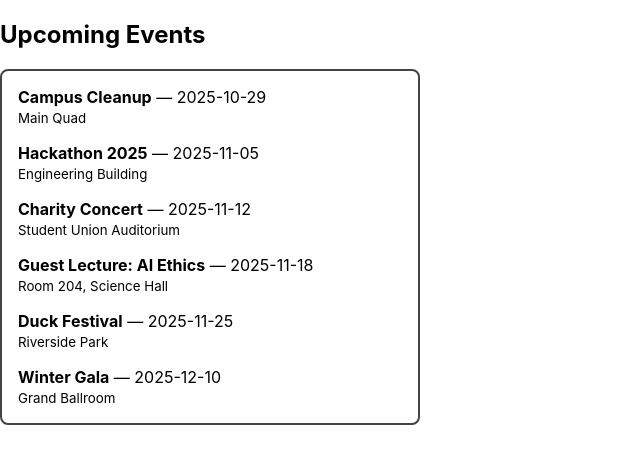
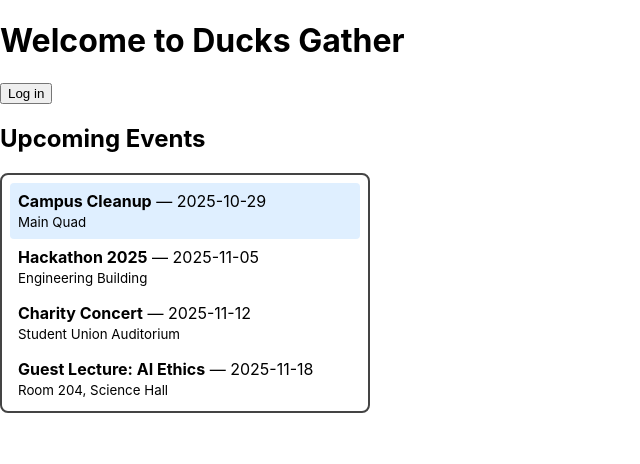
Before and after one commit to EElumba/DucksGather, a React (Create React App) app in the folder frontend/: page / in a window 1280 px wide. Shown: the top 464 px of the page, without its empty margins (0-640 px from the left). Built offline with nearby package versions, Linux system fonts and the light colour scheme.

Commit message:
fixed some redundant code, adjusted the index page to reflect the correct Ducks Gather title, and added a login button with the basic idea of email input for login

```diff
--- a/frontend/public/index.html
+++ b/frontend/public/index.html
@@ -24,7 +24,7 @@
       work correctly both with client-side routing and a non-root public URL.
       Learn how to configure a non-root public URL by running `npm run build`.
     -->
-    <title>React App</title>
+    <title>Ducks Gather</title>
   </head>
   <body>
     <noscript>You need to enable JavaScript to run this app.</noscript>
--- a/frontend/src/App.js
+++ b/frontend/src/App.js
@@ -1,183 +1,24 @@
-import React, { useState, useRef, useEffect } from "react";
+import { useState } from "react";
+import LoginButton from "./components/LoginButton";
+import EventList from "./components/EventList";
 
-const events = [
-  { id: 1, title: "Campus Cleanup", date: "2025-10-29", location: "Main Quad", description: "Join us to help clean up the campus park!" },
-  { id: 2, title: "Hackathon 2025", date: "2025-11-05", location: "Engineering Building", description: "24-hour coding event with prizes." },
-  { id: 3, title: "Charity Concert", date: "2025-11-12", location: "Student Union Auditorium", description: "A concert to raise funds for local charities." },
-  { id: 4, title: "Guest Lecture: AI Ethics", date: "2025-11-18", location: "Room 204, Science Hall", description: "A lecture on ethical challenges in artificial intelligence." },
-  { id: 5, title: "Duck Festival", date: "2025-11-25", location: "Riverside Park", description: "Celebrate the season with live music and food trucks!" },
-  { id: 6, title: "Winter Gala", date: "2025-12-10", location: "Grand Ballroom", description: "Formal event to close out the semester." },
-];
-
-export default function EventList() {
-  const [activeIndex, setActiveIndex] = useState(-1);
-  const [selectedEvent, setSelectedEvent] = useState(null);
-  const [listActivated, setListActivated] = useState(false);
-  const listRef = useRef(null);
-  const itemRefs = useRef([]);
-  const detailsHeadingRef = useRef(null);
-  const lastFocusedIndexRef = useRef(-1);
-
-  // Focus a specific event item
-  const focusItem = (index) => {
-    if (index >= 0 && index < events.length) {
-      itemRefs.current[index]?.focus();
-    }
-  };
-
-  // Enter or Space on listbox only activates the list (does NOT auto-select)
-  const handleListKeyDown = (e) => {
-    if (e.key === "Enter" || e.key === " ") {
-      e.preventDefault();
-      setListActivated(true);
-      return;
-    }
-
-    if (listActivated && (e.key === "ArrowDown" || e.key === "ArrowUp")) {
-      e.preventDefault();
-      const next =
-        e.key === "ArrowDown"
-          ? (activeIndex + 1) % events.length
-          : (activeIndex - 1 + events.length) % events.length;
-      focusItem(next === -1 ? 0 : next);
-    }
-  };
-
-  const handleItemFocus = (i) => setActiveIndex(i);
-
-  const handleItemKeyDown = (e, i) => {
-    if (e.key === "ArrowDown") {
-      e.preventDefault();
-      focusItem((i + 1) % events.length);
-    } else if (e.key === "ArrowUp") {
-      e.preventDefault();
-      focusItem((i - 1 + events.length) % events.length);
-    } else if (e.key === "Enter" || e.key === " ") {
-      e.preventDefault();
-      lastFocusedIndexRef.current = i;
-      setSelectedEvent(events[i]);
-    } else if (e.key === "Escape") {
-      e.preventDefault();
-      listRef.current?.focus();
-      setActiveIndex(-1);
-      setListActivated(false);
-    } else if (e.key === "Tab") {
-      setListActivated(false);
-      setActiveIndex(-1);
-    }
-  };
-
-  const handleItemClick = (i) => {
-    lastFocusedIndexRef.current = i;
-    setSelectedEvent(events[i]);
-  };
-
-  const closeDetails = () => {
-    setSelectedEvent(null);
-    const last = lastFocusedIndexRef.current;
-    if (last >= 0 && itemRefs.current[last]) {
-      setTimeout(() => itemRefs.current[last].focus(), 0);
-      setActiveIndex(last);
-      setListActivated(true);
-    } else {
-      listRef.current?.focus();
-      setActiveIndex(-1);
-      setListActivated(false);
-    }
-  };
-
-  const handleContainerBlur = () => {
-    setTimeout(() => {
-      if (!listRef.current?.contains(document.activeElement)) {
-        setListActivated(false);
-        setActiveIndex(-1);
-      }
-    }, 0);
-  };
-
-  useEffect(() => {
-    if (selectedEvent && detailsHeadingRef.current) {
-      setTimeout(() => detailsHeadingRef.current.focus(), 0);
-    }
-  }, [selectedEvent]);
+function App() {
+  const [user, setUser] = useState(null);
 
   return (
-    <section>
-      <h2 id="event-list-heading">Upcoming Events</h2>
+    <>
+      <header>
+        <h1>Welcome to Ducks Gather</h1>
+        <nav aria-label="Main navigation">
+          <LoginButton />
+        </nav>
+      </header>
 
-      <div
-        ref={listRef}
-        role="listbox"
-        aria-labelledby="event-list-heading"
-        tabIndex={0}
-        onKeyDown={handleListKeyDown}
-        onBlur={handleContainerBlur}
-        style={{
-          border: "2px solid #444",
-          borderRadius: "8px",
-          padding: "0.5rem",
-          maxWidth: "400px",
-        }}
-      >
-        {events.map((event, index) => (
-          <div
-            key={event.id}
-            ref={(el) => (itemRefs.current[index] = el)}
-            role="option"
-            aria-selected={activeIndex === index}
-            tabIndex={activeIndex === index ? 0 : -1}
-            onFocus={() => handleItemFocus(index)}
-            onKeyDown={(e) => handleItemKeyDown(e, index)}
-            onClick={() => handleItemClick(index)}
-            style={{
-              padding: "0.5rem",
-              borderRadius: "4px",
-              background:
-                activeIndex === index ? "#dfefff" : "transparent",
-              outline: "none",
-              cursor: "pointer",
-            }}
-          >
-            <strong>{event.title}</strong> — {event.date}
-            <br />
-            <small>{event.location}</small>
-          </div>
-        ))}
-      </div>
-
-      {selectedEvent && (
-        <div
-          role="dialog"
-          aria-labelledby="event-details-heading"
-          aria-modal="true"
-          style={{
-            marginTop: "1rem",
-            border: "2px solid #888",
-            borderRadius: "8px",
-            padding: "1rem",
-            maxWidth: "400px",
-            background: "#f9f9f9",
-          }}
-        >
-          <h3
-            id="event-details-heading"
-            ref={detailsHeadingRef}
-            tabIndex={-1}
-          >
-            {selectedEvent.title}
-          </h3>
-
-          <p>{selectedEvent.description}</p>
-
-          <p>
-            <strong>Date:</strong> {selectedEvent.date}
-            <br />
-            <strong>Location:</strong> {selectedEvent.location}
-          </p>
-
-          <button onClick={closeDetails}>Close</button>
-        </div>
-      )}
-    </section>
+      <main>
+        <EventList />
+      </main>
+    </>
   );
 }
+
+export default App;
--- a/frontend/src/components/EventList.js
+++ b/frontend/src/components/EventList.js
@@ -1,5 +1,6 @@
-import React, { useState, useRef } from "react";
+import React, { useState, useRef, useEffect } from "react";
 
+export default function EventList() {
   const events = [
     { id: 1, title: "Campus Cleanup", date: "2025-10-29", location: "Main Quad", description: "Join us to help clean up the campus park!" },
     { id: 2, title: "Hackathon 2025", date: "2025-11-05", location: "Engineering Building", description: "24-hour coding event with prizes." },
@@ -9,105 +10,145 @@ const events = [
     { id: 6, title: "Winter Gala", date: "2025-12-10", location: "Grand Ballroom", description: "Formal event to close out the semester." },
   ];
 
-export default function EventList() {
-  const [activeIndex, setActiveIndex] = useState(-1);
+  const [activeIndex, setActiveIndex] = useState(0);
   const [selectedEvent, setSelectedEvent] = useState(null);
   const listRef = useRef(null);
   const itemRefs = useRef([]);
+  const detailsHeadingRef = useRef(null);
+  const lastFocusedIndexRef = useRef(0);
 
-  const focusItem = (i) => {
-    if (i >= 0 && i < events.length) {
-      itemRefs.current[i]?.focus();
-      setActiveIndex(i);
+  // Move focus visually and logically to an item
+  const focusItem = (index) => {
+    if (index >= 0 && index < events.length) {
+      setActiveIndex(index);
+      itemRefs.current[index]?.focus();
     }
   };
 
   const handleListKeyDown = (e) => {
-    // Keyboard navigation when the region (list) has focus
     if (e.key === "ArrowDown") {
       e.preventDefault();
-      focusItem(activeIndex === -1 ? 0 : (activeIndex + 1) % events.length);
+      const next = (activeIndex + 1) % events.length;
+      focusItem(next);
     } else if (e.key === "ArrowUp") {
       e.preventDefault();
-      focusItem(activeIndex === -1 ? events.length - 1 : (activeIndex - 1 + events.length) % events.length);
+      const prev = (activeIndex - 1 + events.length) % events.length;
+      focusItem(prev);
+    } else if (e.key === "Enter" || e.key === " ") {
+      e.preventDefault();
+      lastFocusedIndexRef.current = activeIndex;
+      setSelectedEvent(events[activeIndex]);
     }
   };
 
-  const handleItemKeyDown = (e, i) => {
-    if (e.key === "ArrowDown") {
-      e.preventDefault();
-      focusItem((i + 1) % events.length);
-    } else if (e.key === "ArrowUp") {
-      e.preventDefault();
-      focusItem((i - 1 + events.length) % events.length);
+  const handleItemKeyDown = (e, index) => {
+    if (e.key === "ArrowDown" || e.key === "ArrowUp") {
+      handleListKeyDown(e);
     } else if (e.key === "Enter" || e.key === " ") {
       e.preventDefault();
-      setSelectedEvent(events[i]);
+      lastFocusedIndexRef.current = index;
+      setSelectedEvent(events[index]);
     } else if (e.key === "Escape") {
       e.preventDefault();
       listRef.current?.focus();
-      setActiveIndex(-1);
     }
   };
 
-  const handleItemClick = (i) => {
-    setSelectedEvent(events[i]);
+  const closeDetails = () => {
+    setSelectedEvent(null);
+    const last = lastFocusedIndexRef.current;
+    setTimeout(() => itemRefs.current[last]?.focus(), 0);
+    setActiveIndex(last);
   };
 
+  useEffect(() => {
+    if (selectedEvent && detailsHeadingRef.current) {
+      setTimeout(() => detailsHeadingRef.current.focus(), 0);
+    }
+  }, [selectedEvent]);
+
   return (
-    <div>
-      {/* Scrollable region container */}
+    <section>
+      <h2 id="event-list-heading">Upcoming Events</h2>
+
+      {/* Accessible Listbox */}
       <div
         ref={listRef}
-        tabIndex={0}
-        role="region"
-        aria-label="Upcoming Events"
-        aria-roledescription="Scrollable list of upcoming events"
+        role="listbox"
+        aria-labelledby="event-list-heading"
+        tabIndex={-1}
         onKeyDown={handleListKeyDown}
         style={{
-          border: "1px solid #aaa",
+          border: "2px solid #444",
+          borderRadius: "8px",
           padding: "0.5rem",
           width: 350,
           height: 220,
           overflowY: "auto",
-          borderRadius: 6,
+        }}
+      >
+        {events.map((event, i) => (
+          <div
+            key={event.id}
+            id={`event-${event.id}`}
+            ref={(el) => (itemRefs.current[i] = el)}
+            role="option"
+            aria-selected={activeIndex === i}
+            tabIndex={activeIndex === i ? 0 : -1}
+            onFocus={() => setActiveIndex(i)}
+            onClick={() => {
+              lastFocusedIndexRef.current = i;
+              setSelectedEvent(events[i]);
+            }}
+            onKeyDown={(e) => handleItemKeyDown(e, i)}
+            style={{
+              padding: "0.5rem",
+              borderRadius: "4px",
+              background: activeIndex === i ? "#dfefff" : "transparent",
+              cursor: "pointer",
               outline: "none",
             }}
           >
-        {/* Actual list structure */}
-        <div role="list">
-          {events.map((event, i) => (
-            <div
-              key={event.id}
-              role="listitem"
-              id={`event-${event.id}`}
-              ref={(el) => (itemRefs.current[i] = el)}
-              tabIndex={-1}
-              onFocus={() => setActiveIndex(i)}
-              onKeyDown={(e) => handleItemKeyDown(e, i)}
-              onClick={() => handleItemClick(i)}
-              style={{
-                padding: "0.25rem 0.5rem",
-                background: i === activeIndex ? "#ddd" : "transparent",
-                cursor: "pointer",
-              }}
-            >
             <strong>{event.title}</strong> — {event.date}
+            <br />
+            <small>{event.location}</small>
           </div>
         ))}
       </div>
-      </div>
 
-      {/* Selected event details */}
+      {/* Event details dialog */}
       {selectedEvent && (
-        <div style={{ marginTop: "1rem" }}>
-          <h2>{selectedEvent.title}</h2>
+        <div
+          role="dialog"
+          aria-labelledby="event-details-heading"
+          aria-modal="true"
+          style={{
+            marginTop: "1rem",
+            border: "2px solid #888",
+            borderRadius: "8px",
+            padding: "1rem",
+            width: 350,
+            background: "#f9f9f9",
+          }}
+          onKeyDown={(e) => {
+            if (e.key === "Escape") {
+              e.preventDefault();
+              closeDetails();
+            }
+          }}
+        >
+          <h3 id="event-details-heading" ref={detailsHeadingRef} tabIndex={-1}>
+            {selectedEvent.title}
+          </h3>
           <p>
-            {selectedEvent.date} | {selectedEvent.location}
+            <strong>Date:</strong> {selectedEvent.date}
+            <br />
+            <strong>Location:</strong> {selectedEvent.location}
           </p>
           <p>{selectedEvent.description}</p>
+          <button onClick={closeDetails}>Close</button>
         </div>
       )}
-    </div>
+    </section>
   );
 }
--- /dev/null
+++ b/frontend/src/components/LoginButton.js
@@ -0,0 +1,104 @@
+import React, { useState, useRef, useEffect } from "react";
+
+const LoginButton = () => {
+  const [isDialogOpen, setIsDialogOpen] = useState(false);
+  const emailInputRef = useRef(null);
+
+  // When dialog opens, focus on the email input
+  useEffect(() => {
+    if (isDialogOpen && emailInputRef.current) {
+      emailInputRef.current.focus();
+    }
+  }, [isDialogOpen]);
+
+  const handleOpenDialog = () => setIsDialogOpen(true);
+  const handleCloseDialog = () => setIsDialogOpen(false);
+  const handleSubmit = (e) => {
+    e.preventDefault();
+    // Placeholder for later authentication logic
+    alert("Email submitted (functionality coming soon)");
+    handleCloseDialog();
+  };
+
+  return (
+    <div>
+      {/* Accessible login button */}
+      <button
+        onClick={handleOpenDialog}
+        aria-haspopup="dialog"
+        aria-controls="login-dialog"
+        aria-expanded={isDialogOpen}
+      >
+        Log in
+      </button>
+
+      {/* Accessible modal dialog */}
+      {isDialogOpen && (
+        <div
+          role="dialog"
+          aria-modal="true"
+          aria-labelledby="login-dialog-title"
+          id="login-dialog"
+          className="modal"
+          style={{
+            position: "fixed",
+            top: 0,
+            left: 0,
+            width: "100%",
+            height: "100%",
+            backgroundColor: "rgba(0,0,0,0.6)",
+            display: "flex",
+            justifyContent: "center",
+            alignItems: "center",
+          }}
+        >
+          <div
+            role="document"
+            style={{
+              background: "white",
+              padding: "1.5rem",
+              borderRadius: "8px",
+              width: "90%",
+              maxWidth: "400px",
+            }}
+          >
+            <h2 id="login-dialog-title">Log in with your UO email</h2>
+            <form onSubmit={handleSubmit}>
+              <label htmlFor="email-input">UO Email Address</label>
+              <input
+                id="email-input"
+                name="email"
+                type="email"
+                ref={emailInputRef}
+                required
+                placeholder="you@uoregon.edu"
+                style={{
+                  display: "block",
+                  width: "100%",
+                  marginTop: "0.5rem",
+                  marginBottom: "1rem",
+                }}
+              />
+              <div
+                style={{
+                  display: "flex",
+                  justifyContent: "space-between",
+                }}
+              >
+                <button type="submit">Continue</button>
+                <button
+                  type="button"
+                  onClick={handleCloseDialog}
+                >
+                  Cancel
+                </button>
+              </div>
+            </form>
+          </div>
+        </div>
+      )}
+    </div>
+  );
+};
+
+export default LoginButton;
```
Lines whose indentation alone changed are shown as unchanged.
